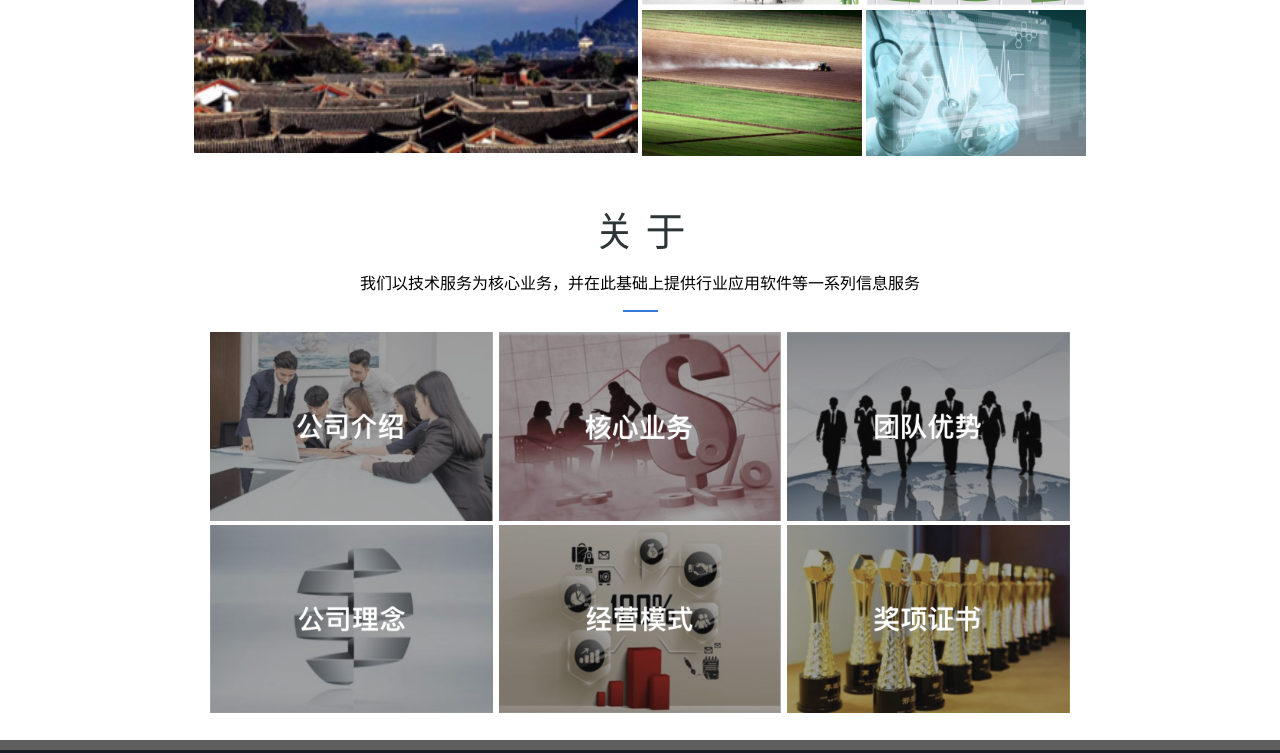
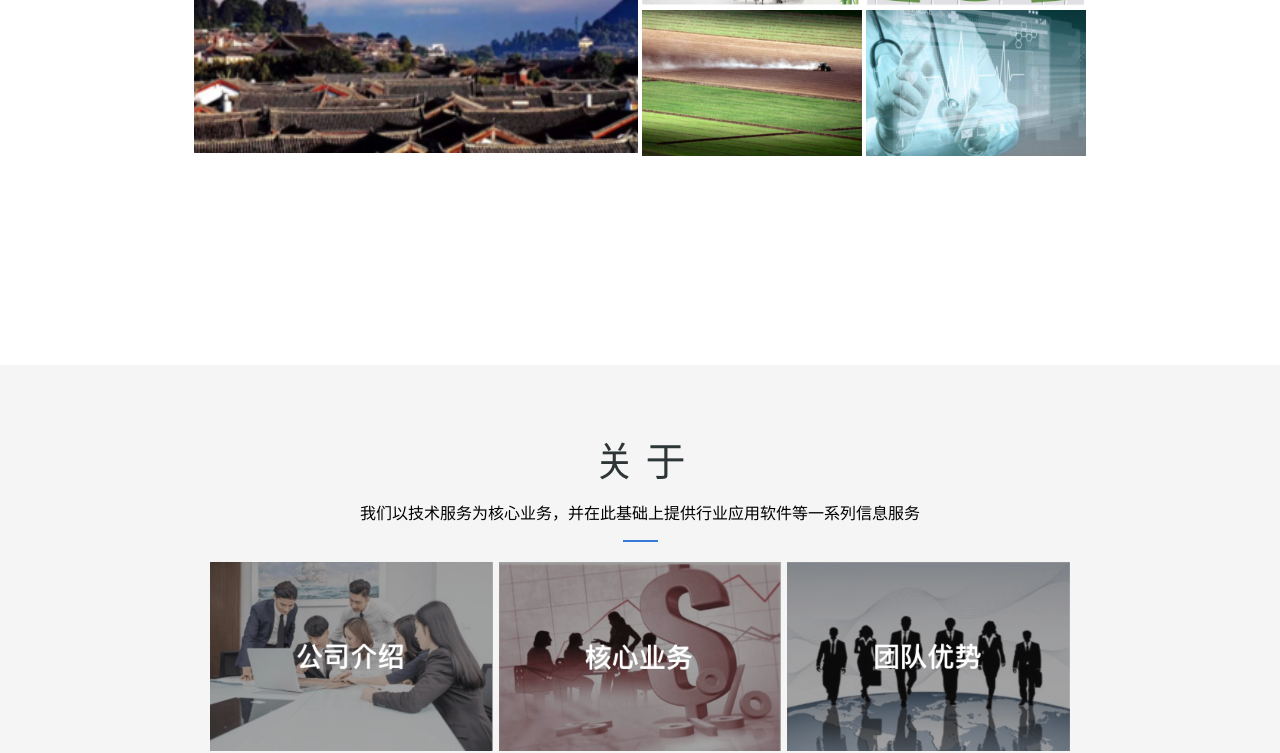
Before and after one commit to dyk98/weinuo_home, a Vue app in the folder phone_front_end/: page /#/pc in a window 1280 px wide. Shown: the part 2540-3293 px from the top of the page. Built offline with nearby package versions, Linux system fonts and the light colour scheme.

Commit message:
再改一点

```diff
--- a/phone_front_end/src/components/pc/About.vue
+++ b/phone_front_end/src/components/pc/About.vue
@@ -64,7 +64,8 @@
         padding-bottom: 100px;
         padding-top: 45px;
         text-align: center;
-        background-color: #ffffff;
+        background-color: #f5f5f5;
+        height: 650px;
     }
 
     .hr {
--- a/phone_front_end/src/components/pc/Case.vue
+++ b/phone_front_end/src/components/pc/Case.vue
@@ -35,6 +35,7 @@
         padding-top: 50px;
         background-color: #ffffff;
         padding-bottom: 100px;
+        height: 560px;
     }
 
     .hr {
```
